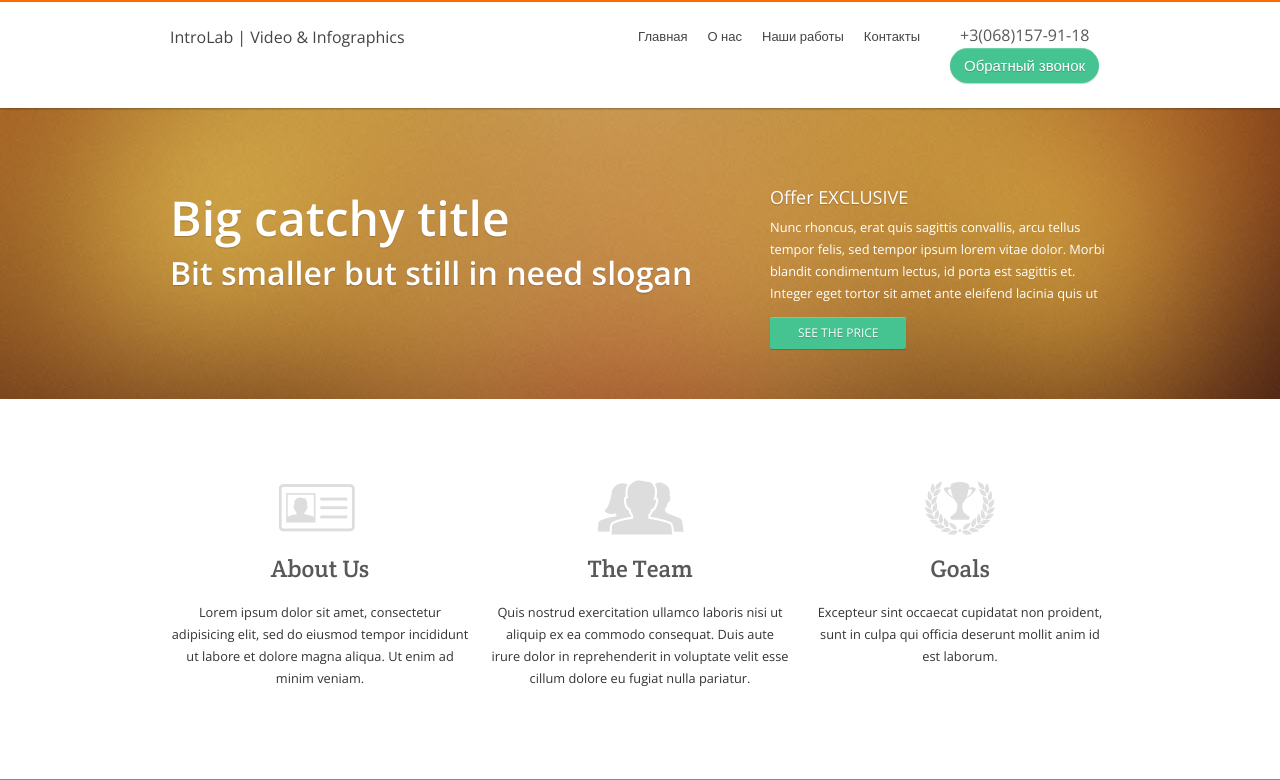
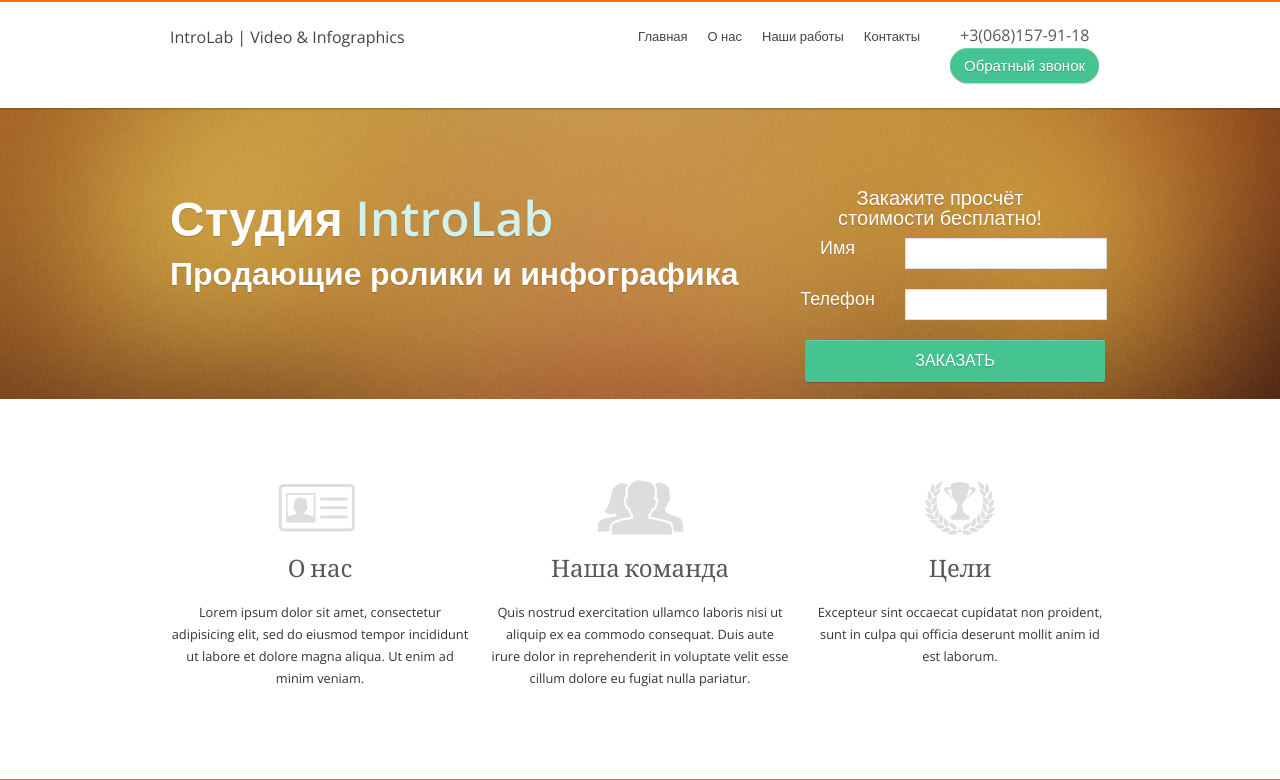
Before and after one commit to Scandinavs/introlab, a PHP site: page / in a window 1280 px wide. Shown: the top 780 px of the page. Run offline with PHP 8.4, Linux system fonts and the light colour scheme.

Commit message:
Added quick order form.

```diff
--- a/css/base.css
+++ b/css/base.css
@@ -130,19 +130,27 @@ ul.mainMenu li a:hover {color: #FF6A00;
 * Form, input, label, textarea
 */
 .form h3, .form p {text-align: center;}
-form {width: 500px; margin: 30px auto; text-align: center;}
-input, label, textarea {width: 500px; float: left; margin: 0; padding: 0;}
+form {margin: 30px auto; text-align: center;}
+input, label, textarea {float: left; margin: 0; padding: 0;}
 label {font-size: 12px; text-transform: uppercase; font-weight: 300; margin-bottom: 7px;}
 input {margin-bottom: 20px; padding: 7px 0; text-align: center;}
 input, textarea {border: 1px solid #ddd; outline: none;}
 input:focus, textarea:focus {border-color: #b6b6b6;}
-textarea {width: 480px; padding: 7px 10px;}
+textarea {padding: 7px 10px;}
 input.error, textarea.error {border-color: #cc4847;}
 
-
-
-input[type='submit'] {width: 502px; padding: 12px 0; font-size: 16px; border: none; background: #eee; color: #aaa; cursor: pointer;}
-input[type='submit']:hover {background: #1EBA6B; color: #fff;}
+input[type='submit'] {
+    padding: 12px 0;
+    font-size: 16px;
+    border: none;
+    background: #45C491;
+    color: #fff;
+    box-shadow: 0 1px 1px 0 rgba(0, 0, 0, .2), 0 1px 0 0 rgba(255, 255, 255, .2) inset;
+    -moz-box-shadow: 0 1px 1px 0 rgba(0, 0, 0, .2), 0 1px 0 0 rgba(255, 255, 255, .2) inset;
+    -webkit-box-shadow: 0 1px 1px 0 rgba(0, 0, 0, .2), 0 1px 0 0 rgba(255, 255, 255, .2) inset;
+    cursor: pointer;
+}
+input[type='submit']:hover {background: #36ae7e; color: #fff;}
 
 
 
@@ -227,9 +235,6 @@ a.reverseCall {
 }
 
 
-
-
-
 /* -------------------
 *  RESPOSIVE ELEMENTS
 *  ------------------- */
@@ -241,10 +246,6 @@ a.reverseCall {
 	nav .container .logo {margin-bottom: 20px; text-align: center;}
 
 	.orange p {width: 400px;}
-
-	form, label, input  {width: 400px;}
-	input[type="submit"] {width: 402px;}
-	textarea {width: 380px;}
 
 	.container .one-third.column, .container .eight.columns, .container .four.columns {margin-bottom: 40px;}
 }
@@ -262,13 +263,12 @@ a.reverseCall {
 
 	.orange p {width: 200px;}
 
+	.container .one-third.column, .container .eight.columns, .container .four.columns {margin-bottom: 40px;}
+}
 
-
-	form, label, input  {width: 300px;}
-	input[type="submit"] {width: 302px;}
-	textarea {width: 280px;}
-
-	.container .one-third.column, .container .eight.columns, .container .four.columns {margin-bottom: 40px;}
-
-
+.orderFormLabel {
+    float: left;
+    width: 135px;
+    text-transform: none;
+    text-align: center;
 }
--- a/index.html
+++ b/index.html
@@ -99,18 +99,28 @@
     <div class='container'>
         <div class='slogan'>
             <div class='ten columns'>
-                <h1>Big catchy title</h1>
+                <h1>Студия <span style="color: #d1f2eb">IntroLab</span></h1>
 
-                <h2>Bit smaller but still in need slogan</h2>
+                <h2>Продающие ролики и инфографика</h2>
             </div>
 
-            <div class='six columns'>
-                <h4>Offer EXCLUSIVE</h4>
+            <div class='six columns' style="text-align: center">
+                <h4 style="font-size: 20px; text-align: center">Закажите просчёт</br>стоимости бесплатно!</h4>
 
-                <p>Nunc rhoncus, erat quis sagittis convallis, arcu tellus tempor felis, sed tempor ipsum lorem vitae
-                    dolor. Morbi blandit condimentum lectus, id porta est sagittis et. Integer eget tortor sit amet ante
-                    eleifend lacinia quis ut</p>
-                <a href='#' class='button medium green'>See the price</a>
+                <form action="sendmessage.php">
+                    <div>
+                        <h4 class="orderFormLabel">Имя</h4>
+                        <input style="float: left; width: 200px;" type='text' name='name' placeholder=''>
+                    </div>
+                    <div>
+                        <h4 class="orderFormLabel">Телефон</h4>
+                        <input style="float: left; width: 200px;" type='text' name='phone' placeholder=''>
+                    </div>
+                    <input style="margin-left: 35px; width: 300px" class='button small green' type='submit' value='Заказать'>
+                </form>
+                <!--<div style="height: 100%; width: 100%; padding-top: -200px;">-->
+                    <!--<a href='#' class='button medium green' style="float: right;">Заказать</a>-->
+                <!--</div>-->
             </div>
         </div>
     </div>
@@ -126,7 +136,7 @@
     <div class='one-third column'>
         <img src='images/misc/about_us.png'>
 
-        <h3>About Us</h3>
+        <h3>О нас</h3>
 
         <p>Lorem ipsum dolor sit amet, consectetur adipisicing elit, sed do eiusmod
             tempor incididunt ut labore et dolore magna aliqua. Ut enim ad minim veniam.</p>
@@ -136,7 +146,7 @@
     <div class='one-third column'>
         <img src='images/misc/team.png'>
 
-        <h3>The Team</h3>
+        <h3>Наша команда</h3>
 
         <p>Quis nostrud exercitation ullamco laboris nisi ut aliquip ex ea commodo consequat. Duis aute irure dolor in
             reprehenderit in voluptate velit esse
@@ -147,7 +157,7 @@
     <div class='one-third column'>
         <img src='images/misc/goals.png'>
 
-        <h3>Goals</h3>
+        <h3>Цели</h3>
 
         <p>Excepteur sint occaecat cupidatat non proident, sunt in culpa qui officia deserunt mollit anim id est
             laborum.</p>
```
Also changed, not shown: sendmessage.php (added, +24 -0 lines).
